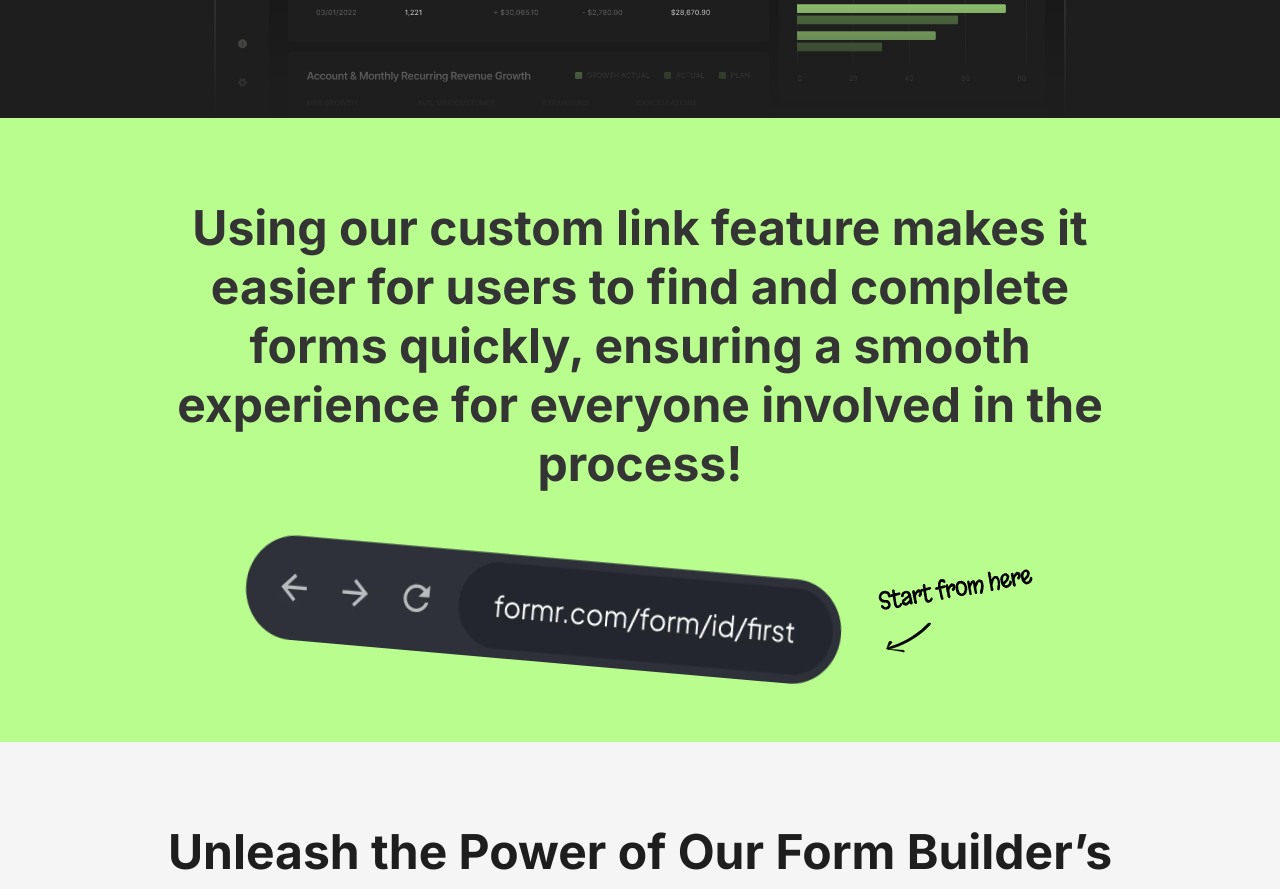
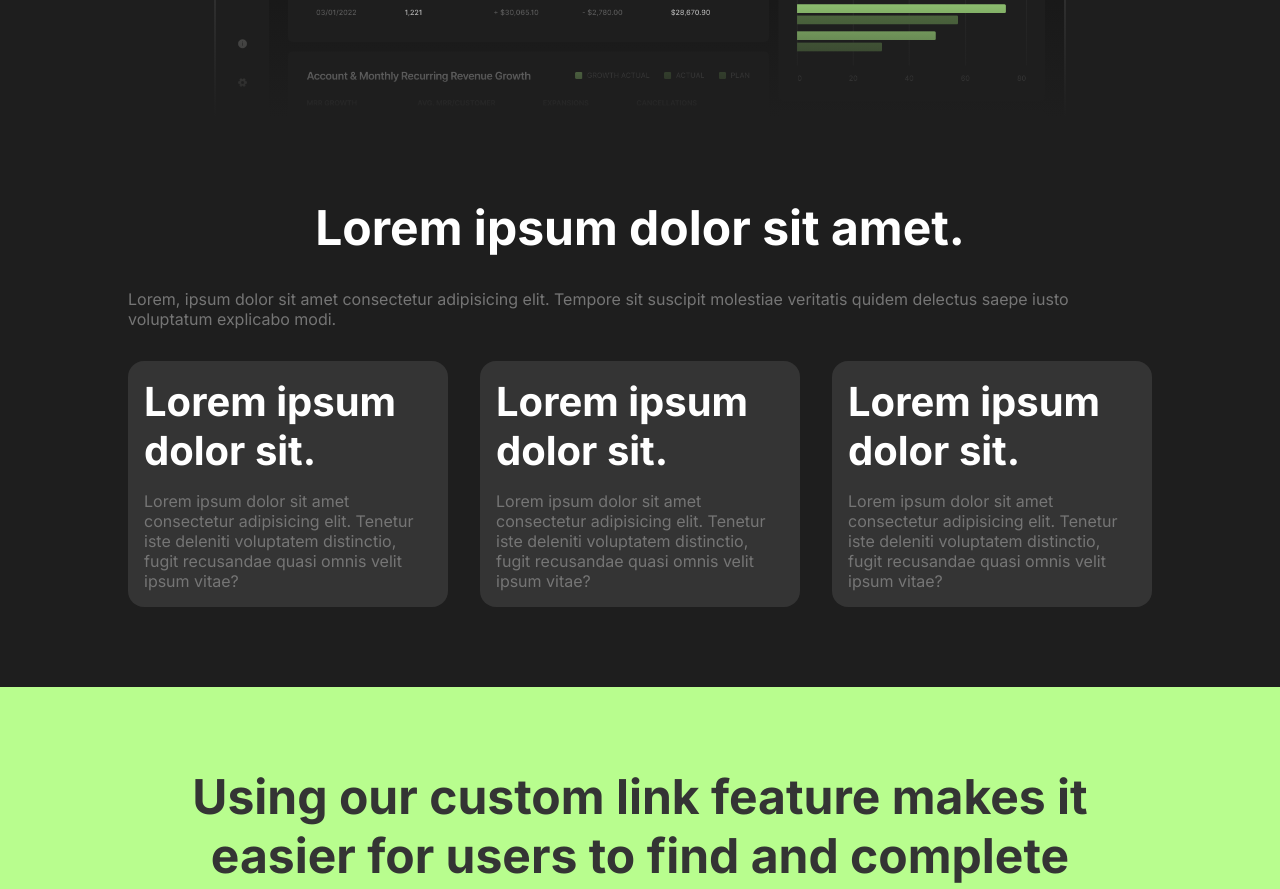
Before and after one commit to Milanb0z/forms-manager, a React (Vite) app in the folder client/: page / in a window 1280 px wide. Shown: the part 871-1760 px from the top of the page. Built offline with nearby package versions, Linux system fonts and the light colour scheme; no server answers.

Commit message:
Added: Invites Chart

```diff
--- a/client/src/@ui/Button.module.scss
+++ b/client/src/@ui/Button.module.scss
@@ -27,7 +27,7 @@
 .danger {
   background-color: var(--color-red);
   color: #fff;
-  border-color: var(--color-red);
+  border-color: #5c1e16;
 }
 
 .outline {
--- a/client/src/components/InviteTable/InviteTable.jsx
+++ b/client/src/components/InviteTable/InviteTable.jsx
@@ -73,13 +73,19 @@ const InviteTable = ({ invites }) => {
                 </td>
 
                 <td className={classes.table_action}>
-                  <Button
-                    iconUrl="/icons/delete.svg"
-                    onClick={resendInvite.bind(this, item._id)}
-                  />
-                  <Button onClick={deleteInvite.bind(this, item._id)} danger>
-                    D
-                  </Button>
+                  <abbr title="Resend Mail">
+                    <Button
+                      iconUrl="/icons/resend.svg"
+                      onClick={resendInvite.bind(this, item._id)}
+                    />
+                  </abbr>
+                  <abbr title="Delete Invite">
+                    <Button
+                      iconUrl="/icons/delete.svg"
+                      onClick={deleteInvite.bind(this, item._id)}
+                      danger
+                    />
+                  </abbr>
                 </td>
                 <td>{item.response || "Unavailable"}</td>
               </tr>
--- a/client/src/components/QuestionContainer/QuestionContainer.jsx
+++ b/client/src/components/QuestionContainer/QuestionContainer.jsx
@@ -27,7 +27,7 @@ const QuestionContainer = memo(function QuestionContainer({
   onSubmit,
 }) {
   const [acitveCard, setAcitveCard] = useState(null);
-  const [{ isActive }, drop] = useDrop(() => ({
+  const [, drop] = useDrop(() => ({
     accept: "BOX",
     drop: onDropHandler,
     collect: (monitor) => ({
@@ -35,33 +35,18 @@ const QuestionContainer = memo(function QuestionContainer({
     }),
   }));
 
-  const onNewOrder = (e) => {
-    console.log({
-      setted: Object.values(e).map((e) => e.type),
-    });
-    setQuestions(e);
-  };
-
   const changeActiveCard = (index) => {
-    console.log({ index });
-
     setAcitveCard(index);
   };
 
-  console.log(questions);
+  const onReorderHandler = (newOrder) => {
+    setQuestions(newOrder);
+  };
 
   return (
     <div ref={drop} data-testid="dustbin" className={classes.form}>
       <Reorder.Group
-        onReorder={(e) => {
-          console.log(Object.values(e).map((e) => e.type));
-          e.map((el, i) => {
-            console.log({ el, i });
-            if (el === questions[acitveCard]) {
-              onNewOrder(moveItem(questions, acitveCard, i));
-            }
-          });
-        }}
+        onReorder={onReorderHandler}
         axis="y"
         values={questions}
         className={classes.form_main}
--- a/client/src/pages/Landing/Landing.jsx
+++ b/client/src/pages/Landing/Landing.jsx
@@ -8,6 +8,7 @@ import FeaturesSection from "@sections/Features/Features";
 import Summary from "@sections/Summary/Summary";
 import Header from "@sections/Header/Header";
 import Submit from "@sections/Submit/Submit";
+import TestForms from "@sections/TestForms/TestForms";
 
 const LINKS = [
   { text: "Home", src: "/#" },
@@ -18,13 +19,12 @@ const LINKS = [
 ];
 
 const Landing = () => {
-  console.log(import.meta.env.REACT_APP_BAKCEND_URL);
   return (
     <div className={classes.wrapper}>
       <div></div>
       <Header links={LINKS} />
       <HeroSection />
-
+      <TestForms />
       <Summary />
       <FeaturesSection />
       <Submit />
--- a/client/src/pages/MainDashboard/MainDashboard.jsx
+++ b/client/src/pages/MainDashboard/MainDashboard.jsx
@@ -7,8 +7,11 @@ import {
   CartesianGrid,
   Tooltip,
   Legend,
+  PieChart,
   ResponsiveContainer,
   XAxis,
+  Cell,
+  Pie,
 } from "recharts";
 
 import { Card, Button } from "@ui";
@@ -22,7 +25,7 @@ import CHART_COLORS from "@utils/chartColors";
 
 const SurveysCard = ({ forms }) => {
   return (
-    <Card>
+    <Card className={classes.surveys}>
       <h5>Created Surveys</h5>
 
       {forms?.length > 0 ? (
@@ -55,7 +58,7 @@ const ResultsCard = ({ forms }) => {
   const transformedRes = getResponsesSorted(forms);
   console.log(transformedRes);
   return (
-    <Card>
+    <Card className={classes.results}>
       <h5>Latest Results</h5>
 
       {transformedRes?.length > 0 ? (
@@ -85,7 +88,7 @@ const ResultsCard = ({ forms }) => {
 
 const SolvedChart = ({ formsData }) => {
   let transtformedChart = getChartData(formsData);
-  console.log(transtformedChart);
+
   return (
     <Card className={classes.charts}>
       <h3>Forms Activitiy (Last 7 Days)</h3>
@@ -113,6 +116,50 @@ const SolvedChart = ({ formsData }) => {
   );
 };
 
+const inviteData = [
+  { name: "Group A", value: 400 },
+  { name: "Group B", value: 300 },
+];
+
+const InviteStatic = () => {
+  return (
+    <Card className={classes.invites}>
+      <h3>Invites</h3>
+      <div className={classes.invites_content}>
+        <ResponsiveContainer>
+          <PieChart className={classes.invites_chart}>
+            <Pie
+              cy="100%"
+              data={inviteData}
+              innerRadius={60}
+              outerRadius={120}
+              startAngle={180}
+              endAngle={0}
+              fill="red"
+              dataKey="value"
+            >
+              {inviteData.map((entry, index) => (
+                <Cell key={`cell-${index}`} {...CHART_COLORS[index]} />
+              ))}
+            </Pie>
+          </PieChart>
+        </ResponsiveContainer>
+        <div className={classes.invites_info}>
+          <div className={classes.invites_info_card}>
+            <h2>12</h2>
+            <p>Answered:</p>
+          </div>
+
+          <div className={classes.invites_info_card}>
+            <h2>12</h2>
+            <p>Total Invites:</p>
+          </div>
+        </div>
+      </div>
+    </Card>
+  );
+};
+
 const MainDashboard = () => {
   const { data: user } = useGetProfileQuery();
 
@@ -120,10 +167,10 @@ const MainDashboard = () => {
     <div className={classes.grid}>
       <SolvedChart formsData={user.createdForms} />
       <ResultsCard forms={user.createdForms} />
-      <Card className={classes.invites}>
-        <h3>Lorem, ipsum.</h3>
+      <InviteStatic />
+      <Card className={classes.dummy}>
+        <h3>sdsd</h3>
       </Card>
-
       <SurveysCard forms={user.createdForms} />
     </div>
   );
--- a/client/src/pages/MainDashboard/MainDashboard.module.scss
+++ b/client/src/pages/MainDashboard/MainDashboard.module.scss
@@ -5,26 +5,48 @@
 
   grid-template-columns: repeat(5, 1fr);
   grid-template-rows: repeat(12, 1fr);
+  overflow: hidden;
+}
 
-  div:nth-child(1) {
-    grid-row: span 6;
-    grid-column: span 3;
+.surveys {
+  grid-row: span 6;
+  grid-column: 4 / -1;
+}
+
+.invites {
+  grid-column: span 2;
+  grid-row: span 4;
+
+  &_chart {
+    padding: 1em;
   }
 
-  div:nth-child(2) {
-    grid-row: span 7;
-    grid-column: span 2;
+  &_content {
+    flex: 1;
+    display: flex;
+    gap: 1em;
   }
 
-  div:nth-child(3) {
-    grid-column: span 3;
-    grid-row: span 7;
+  &_info {
+    display: flex;
+    flex-direction: column;
+    justify-content: space-evenly;
+    gap: 1em;
   }
+}
 
-  div:nth-child(4) {
-    grid-row: span 6;
-    grid-column: span 2;
-  }
+.dummy {
+  grid-row: span 7;
+}
+
+.charts {
+  grid-row: 1 / 7;
+  grid-column: 1 / 4;
+}
+
+.results {
+  grid-row: 1 / 8;
+  grid-column: 4 / -1;
 }
 
 .noForm {
@@ -51,11 +73,6 @@
   &:hover {
     background-color: var(--color-black-03);
   }
-}
-
-.legend {
-  background-color: red;
-  display: none;
 }
 
 .list {
--- /dev/null
+++ b/client/src/sections/TestForms/TestForms.jsx
@@ -0,0 +1,47 @@
+import React from "react";
+import classes from "./TextForms.module.scss";
+
+const TestForms = () => {
+  return (
+    <div className={classes.wrapper}>
+      <section className={classes.forms}>
+        <h2>Lorem ipsum dolor sit amet.</h2>
+        <p>
+          Lorem, ipsum dolor sit amet consectetur adipisicing elit. Tempore sit
+          suscipit molestiae veritatis quidem delectus saepe iusto voluptatum
+          explicabo modi.
+        </p>
+        <div className={classes.row}>
+          <div className={classes.card}>
+            <h3>Lorem ipsum dolor sit.</h3>
+            <p>
+              Lorem ipsum dolor sit amet consectetur adipisicing elit. Tenetur
+              iste deleniti voluptatem distinctio, fugit recusandae quasi omnis
+              velit ipsum vitae?
+            </p>
+          </div>
+
+          <div className={classes.card}>
+            <h3>Lorem ipsum dolor sit.</h3>
+            <p>
+              Lorem ipsum dolor sit amet consectetur adipisicing elit. Tenetur
+              iste deleniti voluptatem distinctio, fugit recusandae quasi omnis
+              velit ipsum vitae?
+            </p>
+          </div>
+
+          <div className={classes.card}>
+            <h3>Lorem ipsum dolor sit.</h3>
+            <p>
+              Lorem ipsum dolor sit amet consectetur adipisicing elit. Tenetur
+              iste deleniti voluptatem distinctio, fugit recusandae quasi omnis
+              velit ipsum vitae?
+            </p>
+          </div>
+        </div>
+      </section>
+    </div>
+  );
+};
+
+export default TestForms;
--- /dev/null
+++ b/client/src/sections/TestForms/TextForms.module.scss
@@ -0,0 +1,25 @@
+.wrapper {
+  background-color: var(--color-black-02);
+  padding: 5em 8em;
+}
+
+.forms {
+  display: flex;
+  flex-direction: column;
+  align-items: center;
+  gap: 2em;
+}
+
+.row {
+  display: flex;
+  gap: 2em;
+}
+
+.card {
+  background-color: var(--color-black-03);
+  border-radius: 1em;
+  padding: 1em;
+  display: flex;
+  flex-direction: column;
+  gap: 1em;
+}
```
Also changed, not shown: client/public/icons/resend.svg (added).
